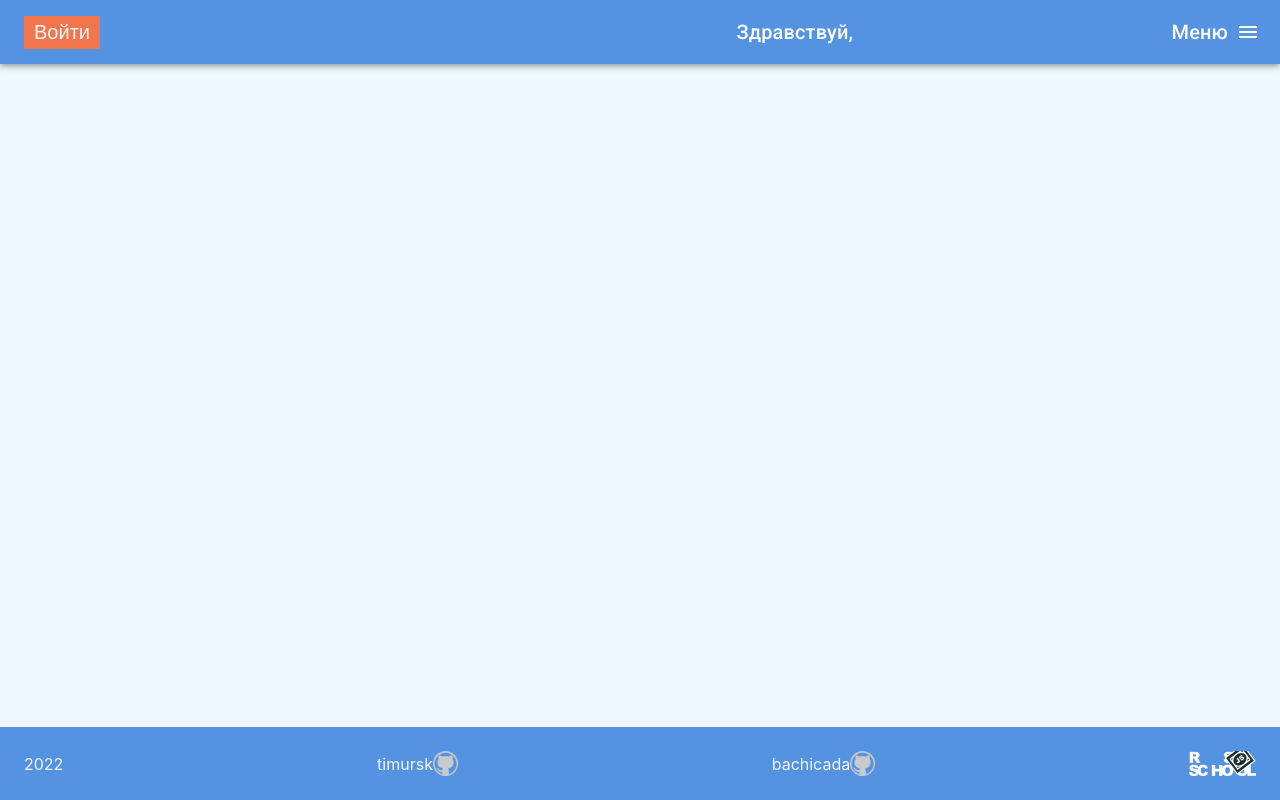
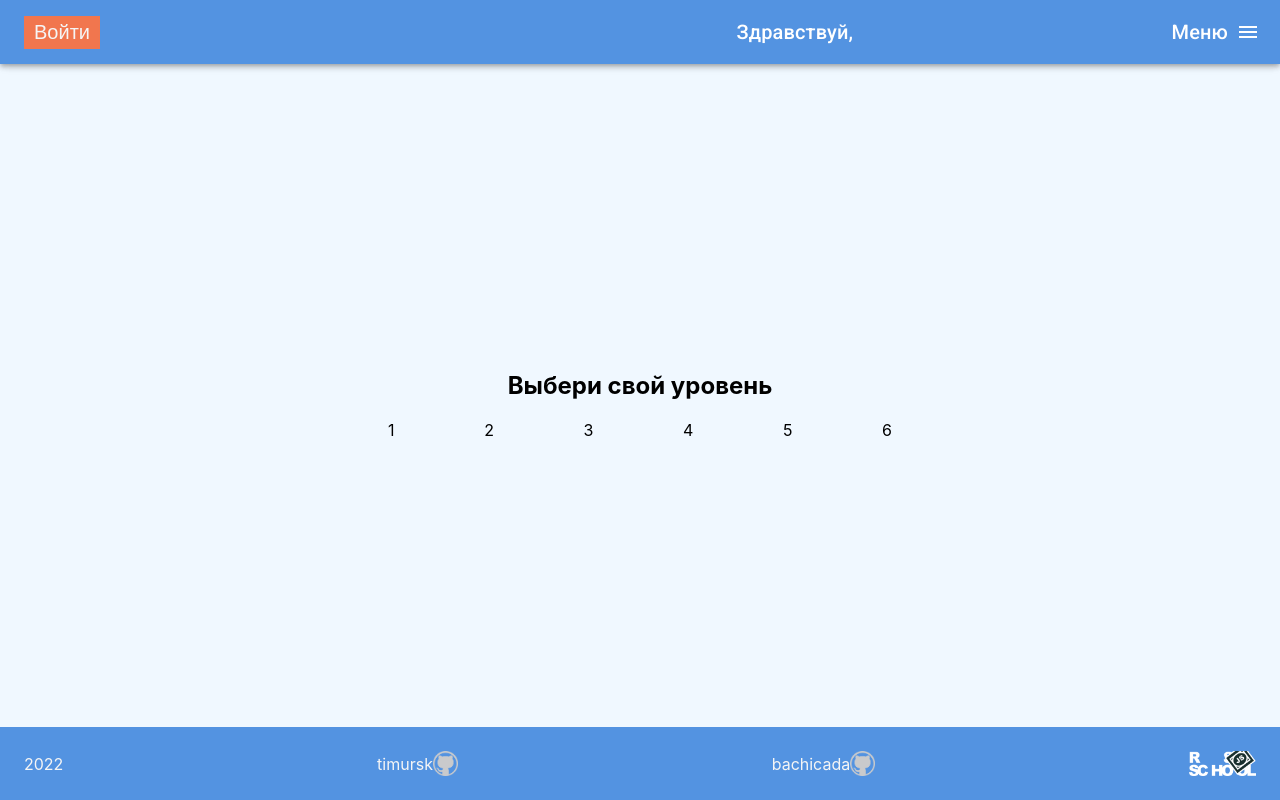
Before and after one commit to Bachicada/rs-lang-2022, a React (Create React App) app in the folder my-app/: page /sprint in a window 1280 px wide. Built offline with nearby package versions, Linux system fonts and the light colour scheme.

Commit message:
feat: change popup to modal, add containers

```diff
--- a/my-app/src/components/sprint/LevelModal.tsx
+++ b/my-app/src/components/sprint/LevelModal.tsx
@@ -1,4 +1,4 @@
-import { Box } from '@mui/material';
+import { Box, Container } from '@mui/material';
 import React from 'react';
 
 interface ModalProps {
@@ -13,9 +13,17 @@ const LevelModal = () => {
   const handleClose = () => setOpen(false);
 
   return (
-    <div>
-
-    </div>
+    <Container maxWidth="sm">
+      <h2 style={{textAlign: 'center'}}>Выбери свой уровень</h2>
+      <Container maxWidth="sm" sx={{ display: 'flex', justifyContent: 'space-between', }}>
+        <div>1</div>
+        <div>2</div>
+        <div>3</div>
+        <div>4</div>
+        <div>5</div>
+        <div>6</div>
+      </Container>
+    </Container>
   );
 };
 
--- a/my-app/src/components/sprint/Sprint.tsx
+++ b/my-app/src/components/sprint/Sprint.tsx
@@ -8,11 +8,16 @@ interface SprintProps {
 }
 
 const Sprint: FC<SprintProps> = (props) => {
+  const [level, setLevel] = React.useState(props.level || 0);
+
+
   return (
     <Box
       sx={{
         width: '100%',
         height: 'calc(100vh - 64px - 25px - 48px)',
+        display: 'flex',
+        alignItems: 'center',
       }}
     >
       <LevelModal></LevelModal>
```
